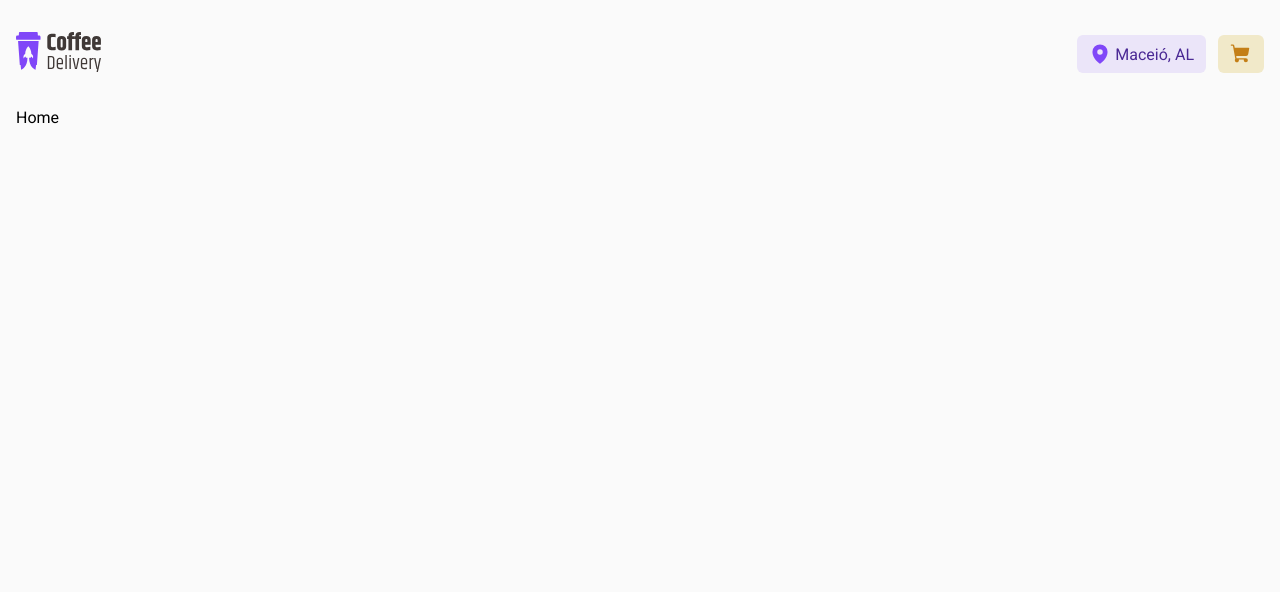
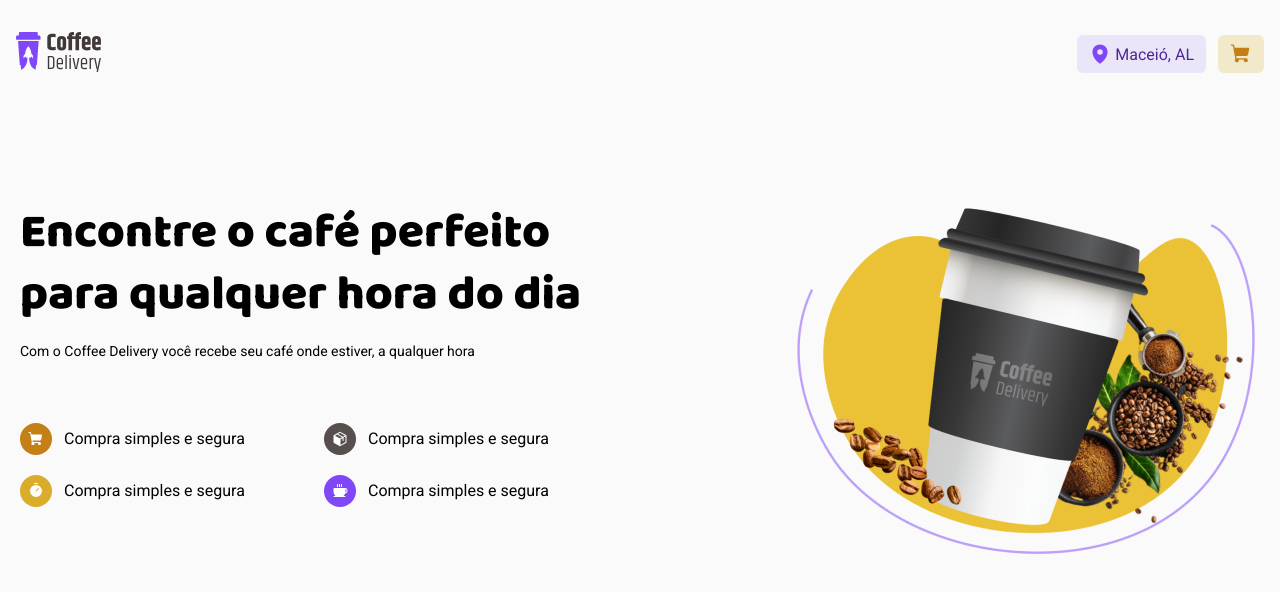
Before and after one commit to Newton-Duarte/coffee-delivery, a React (Vite) app: page / in a window 1280 px wide. Shown: the top 592 px of the page. Built offline with nearby package versions, Linux system fonts and the light colour scheme.

Commit message:
feat: add home hero section

```diff
--- a/src/pages/Home/index.tsx
+++ b/src/pages/Home/index.tsx
@@ -1,3 +1,45 @@
+import { Coffee, Package, ShoppingCart, Timer } from 'phosphor-react'
+import heroImg from '../../assets/coffee-delivery-hero.png'
+
+import * as S from './styles'
+
 export function Home() {
-  return <div>Home</div>
+  return (
+    <S.Container>
+      <S.Content>
+        <h1>Encontre o café perfeito para qualquer hora do dia</h1>
+        <p>
+          Com o Coffee Delivery você recebe seu café onde estiver, a qualquer
+          hora
+        </p>
+        <S.Info>
+          <S.InfoItem>
+            <div>
+              <ShoppingCart size={16} weight="fill" />
+            </div>
+            <span>Compra simples e segura</span>
+          </S.InfoItem>
+          <S.InfoItem>
+            <div>
+              <Package size={16} weight="fill" />
+            </div>
+            <span>Compra simples e segura</span>
+          </S.InfoItem>
+          <S.InfoItem>
+            <div>
+              <Timer size={16} weight="fill" />
+            </div>
+            <span>Compra simples e segura</span>
+          </S.InfoItem>
+          <S.InfoItem>
+            <div>
+              <Coffee size={16} weight="fill" />
+            </div>
+            <span>Compra simples e segura</span>
+          </S.InfoItem>
+        </S.Info>
+      </S.Content>
+      <img src={heroImg} alt="" />
+    </S.Container>
+  )
 }
--- a/src/pages/Home/styles.ts
+++ b/src/pages/Home/styles.ts
@@ -1,3 +1,80 @@
 import styled from 'styled-components'
 
-export const Container = styled.div``
+export const Container = styled.main`
+  display: grid;
+  grid-template-columns: repeat(2, 1fr);
+  gap: 3.5rem;
+  margin: 5.875rem 0;
+
+  > img {
+    justify-self: end;
+  }
+`
+
+export const Content = styled.div`
+  margin: 0 auto;
+
+  h1 {
+    font:
+      800 3rem 'Baloo 2',
+      sans-serif;
+    line-height: 1.3;
+    max-width: 36.75rem;
+    margin-bottom: 1rem;
+  }
+
+  p {
+    font-size: 0.875rem;
+    max-width: 36.75rem;
+  }
+`
+
+export const Info = styled.div`
+  display: grid;
+  grid-template-columns: 1fr 1fr;
+  gap: 1.25rem;
+  margin-top: 4rem;
+`
+
+export const InfoItem = styled.div`
+  display: flex;
+  align-items: center;
+  gap: 0.75rem;
+
+  &:nth-child(1) {
+    div {
+      background-color: ${(props) => props.theme.yellowDark};
+    }
+  }
+
+  &:nth-child(2) {
+    div {
+      background-color: ${(props) => props.theme.baseText};
+    }
+  }
+
+  &:nth-child(3) {
+    div {
+      background-color: ${(props) => props.theme.yellow};
+    }
+  }
+
+  &:nth-child(4) {
+    div {
+      background-color: ${(props) => props.theme.purple};
+    }
+  }
+
+  div {
+    width: 2rem;
+    height: 2rem;
+    border-radius: 1rem;
+    display: flex;
+    align-items: center;
+    justify-content: center;
+
+    svg {
+      color: ${(props) => props.theme.white};
+    }
+  }
+`
```
Also changed, not shown: src/assets/coffee-delivery-hero.png (added).
